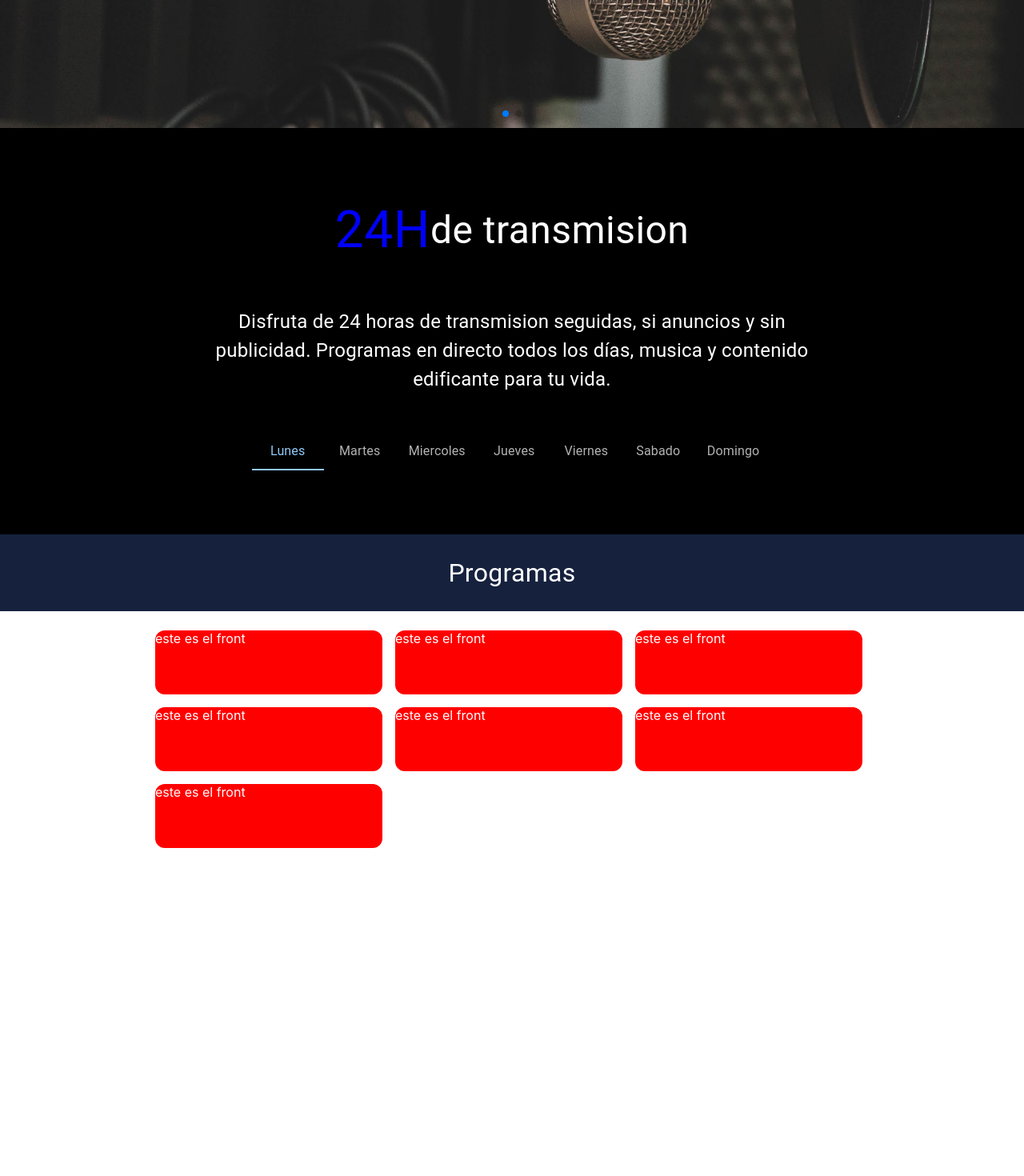
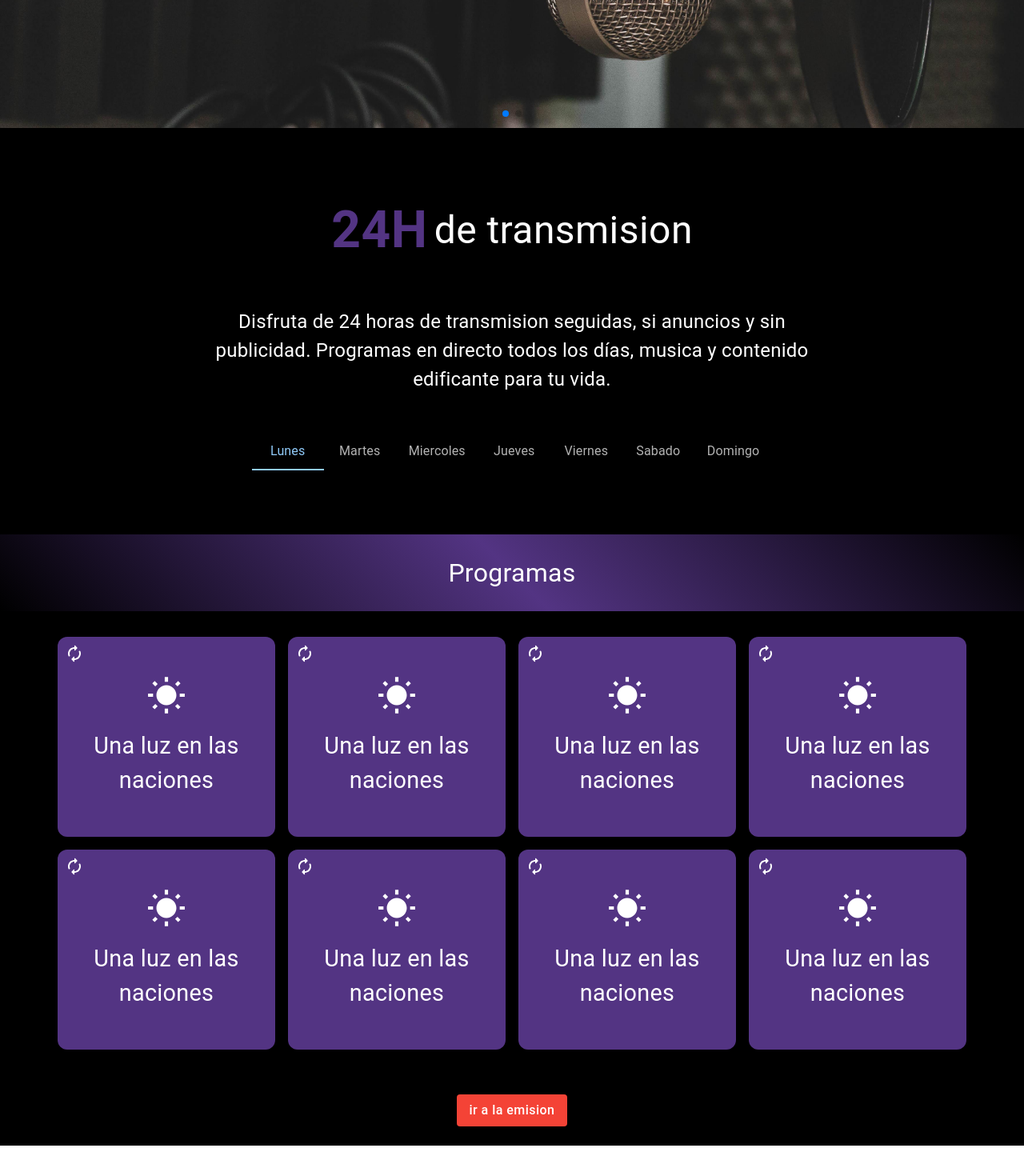
Before and after one commit to devDanielCol/besorradio, a React (Create React App) app: page / in a window 1280 px wide. Shown: the part 400-1870 px from the top of the page at 80% size. After the commit the page ends 1832 px from the top, so only its background shows below. Built offline with nearby package versions, Linux system fonts and the light colour scheme.

Commit message:
end home page

```diff
--- /dev/null
+++ b/src/components/BannerStreaming/BannerStreaming.tsx
@@ -0,0 +1,35 @@
+import * as React from "react";
+import { Container, Box, Button } from "@mui/material";
+
+const BannerStreaming = () => {
+  return (
+    <Box
+      sx={{
+        py: { xs: 1.5, md: 3 },
+        background: "black",
+      }}
+    >
+      <Container
+        sx={{ display: "flex", justifyContent: "center", alignItems: "center" }}
+      >
+        <Button
+          variant="contained"
+          color="error"
+          sx={{
+            color: "white",
+            textAlign: "center",
+            fontSize: {
+              xs: "1rem",
+              md: "1rem",
+            },
+            textTransform: "lowercase",
+          }}
+        >
+          Ir a la Emision
+        </Button>
+      </Container>
+    </Box>
+  );
+};
+
+export default BannerStreaming;
--- a/src/components/BannerTop/BannerTop.tsx
+++ b/src/components/BannerTop/BannerTop.tsx
@@ -16,9 +16,10 @@ const BannerTop = () => {
   return (
     <Box
       sx={{
-        background: "linear-gradient(45deg, black, #360084, black);",
+        background: "linear-gradient(45deg, black, #533483, black);",
         color: "white",
         p: 0.5,
+        minWidth: 370,
       }}
       p={0}
       m={0}
--- a/src/components/Carrousell/Molecules/SwiperFirst.tsx
+++ b/src/components/Carrousell/Molecules/SwiperFirst.tsx
@@ -3,7 +3,16 @@ import { Box, IconButton, SxProps, Typography } from "@mui/material";
 import PlayCircleRoundedIcon from "@mui/icons-material/PlayCircleRounded";
 import PauseCircleIcon from "@mui/icons-material/PauseCircle";
 
-const sxIcon: SxProps = { width: 100, height: 100 };
+const sxIcon: SxProps = {
+  width: {
+    xs: 50,
+    md: 100,
+  },
+  height: {
+    xs: 50,
+    md: 100,
+  },
+};
 
 const SwiperFirst = () => {
   const [play, setPlay] = React.useState<boolean>(false);
@@ -16,16 +25,24 @@ const SwiperFirst = () => {
     <Box
       sx={{ height: { md: 400, xs: 200 } }}
       p={3}
-      pl={15}
+      pl={{ xs: 6, md: 15 }}
       color="white"
       display="grid"
       gridTemplateColumns="repeat(2,1fr)"
     >
       <Box>
-        <Typography data-swiper-parallax="-300" fontSize={60}>
+        <Typography
+          fontWeight={700}
+          data-swiper-parallax="-300"
+          fontSize={{ xs: 30, md: 60 }}
+        >
           BesorRadio
         </Typography>
-        <Typography data-swiper-parallax="-100" fontSize={40} mt={4}>
+        <Typography
+          data-swiper-parallax="-100"
+          fontSize={{ xs: 16, md: 40 }}
+          mt={{ xs: 1.5, md: 4 }}
+        >
           Una emisora para refrescar tu alma con el torrente del cielo
         </Typography>
       </Box>
--- a/src/components/Menubar/Atoms/Menubar.tsx
+++ b/src/components/Menubar/Atoms/Menubar.tsx
@@ -63,6 +63,7 @@ const Menubar = () => {
               xs: "100vw",
               md: "auto",
             },
+            minWidth: 370,
           }}
           role="presentation"
         >
@@ -73,6 +74,7 @@ const Menubar = () => {
             pl={3}
             alignItems="center"
             justifyContent="space-between"
+            sx={{ position: "sticky", top: 0, background: "black", zIndex: 2 }}
           >
             <Typography fontSize={12}>Navegación</Typography>
             <IconButton onClick={handleOpenBar}>
--- a/src/components/Navbar/Atoms/Nabvar.tsx
+++ b/src/components/Navbar/Atoms/Nabvar.tsx
@@ -9,7 +9,7 @@ import Menubar from "../../Menubar/Atoms/Menubar";
 const Navbar = () => {
   return (
     <>
-      <AppBar position="sticky" sx={{ top: 0 }}>
+      <AppBar position="sticky" sx={{ top: 0, minWidth: 375 }}>
         <Toolbar disableGutters>
           <Box
             width={"100%"}
--- a/src/components/Programs/Atoms/Programs.tsx
+++ b/src/components/Programs/Atoms/Programs.tsx
@@ -1,31 +1,49 @@
 import * as React from "react";
 import { Box } from "@mui/system";
-import { Container, Typography, Grid } from "@mui/material";
+import { Container, Typography } from "@mui/material";
 import ProgramCard from "../Molecules/ProgramCard";
 
 const Programs = () => {
   return (
     <>
-      <Box sx={{ py: 3, background: "#16213E" }}>
+      <Box
+        sx={{
+          py: { xs: 1.5, md: 3 },
+          background: "linear-gradient(45deg, black, #533483, black);",
+        }}
+      >
         <Container>
           <Typography
             color="white"
             textAlign="center"
             component="h2"
-            fontSize="2rem"
+            fontSize={{
+              xs: "1rem",
+              md: "2rem",
+            }}
           >
             Programas
           </Typography>
         </Container>
       </Box>
-      <Box sx={{ py: 3 }} display="flex" justifyContent="center">
-        <Grid maxWidth="md" container spacing={1}>
-          {[0, 1, 2, 3, 4, 5, 6].map((_, index) => (
-            <Grid key={index} md={4} xs={6}>
-              <ProgramCard />
-            </Grid>
-          ))}
-        </Grid>
+      <Box sx={{ py: 3, background: "black" }}>
+        <Container>
+          <Box
+            sx={{
+              display: "grid",
+              gridTemplateColumns: {
+                xs: "repeat(2,1fr)",
+                md: "repeat(4,1fr)",
+              },
+            }}
+          >
+            {[0, 1, 2, 3, 4, 5, 6, 7].map((e, i) => (
+              <Box key={i} m={1}>
+                <ProgramCard />
+              </Box>
+            ))}
+          </Box>
+        </Container>
       </Box>
     </>
   );
--- a/src/components/Programs/Molecules/ProgramCard.tsx
+++ b/src/components/Programs/Molecules/ProgramCard.tsx
@@ -1,6 +1,9 @@
 import * as React from "react";
-import { Card, SxProps } from "@mui/material";
+import { SxProps, Typography, IconButton } from "@mui/material";
 import { Box } from "@mui/system";
+import WbSunnyIcon from "@mui/icons-material/WbSunny";
+import VisibilityRoundedIcon from "@mui/icons-material/VisibilityRounded";
+import AutorenewRoundedIcon from "@mui/icons-material/AutorenewRounded";
 
 const ProgramCard = () => {
   const [rotate, setRotate] = React.useState<boolean>(false);
@@ -8,12 +11,15 @@ const ProgramCard = () => {
   const rotateBack = rotate ? "360deg" : "180deg";
   const sxCard: SxProps = {
     position: "relative",
-    margin: 1,
-    height: 80,
+    width: "100%",
+    minWidth: 155,
+    height: {
+      xs: 210,
+      md: 250,
+    },
     border: 0,
     boxShadow: 0,
     backgroundColor: "transparent",
-    transform: `perspective(900px)`,
   };
 
   const sxFace: SxProps = {
@@ -25,7 +31,13 @@ const ProgramCard = () => {
     borderRadius: 3,
     backfaceVisibility: "hidden",
     transition: "all .5s cubic-bezier(0.1, 0.57, 0.45, 0.94)",
-    backgroundColor: "red",
+    backgroundColor: rotate ? "#16213E" : "#533483",
+    display: "flex",
+    justifyContent: "center",
+    alignItems: "center",
+    flexDirection: "column",
+    color: "white",
+    overflow: "hidden",
   };
 
   const sxFront: SxProps = {
@@ -40,14 +52,80 @@ const ProgramCard = () => {
   };
 
   return (
-    <Card type-card="program" onClick={handleRotate} sx={sxCard}>
+    <Box type-card="program" sx={sxCard}>
       <Box face-type="front" component="div" sx={{ ...sxFront, ...sxFace }}>
-        este es el front
+        <WbSunnyIcon
+          sx={{
+            width: {
+              xs: 38,
+              md: 50,
+            },
+            height: {
+              xs: 38,
+              md: 50,
+            },
+            mb: 2,
+          }}
+        />
+        <Typography
+          onClick={handleRotate}
+          sx={{
+            fontSize: {
+              xs: "1rem",
+              md: "1.8rem",
+            },
+            textAlign: "center",
+            maxWidth: "85%",
+            cursor: "pointer",
+            "&:hover": {
+              textDecoration: "underline",
+            },
+          }}
+        >
+          Una luz en las naciones
+        </Typography>
       </Box>
       <Box face-type="back" component="div" sx={{ ...sxBack, ...sxFace }}>
-        este es el back
+        <Typography
+          fontSize={{
+            xs: 10,
+            md: 12,
+          }}
+          mb={1}
+        >
+          ¿Qué es?
+        </Typography>
+        <Typography
+          sx={{
+            fontSize: {
+              xs: 12,
+              md: 14,
+            },
+            textAlign: "center",
+            maxWidth: "85%",
+          }}
+        >
+          Es un programa en el cual se habla sobre la importancia de predicar y
+          extender el mensaje de Dios a todo el mundo.
+        </Typography>
+        <Box
+          mt={{
+            xs: 1,
+            md: 2,
+          }}
+        >
+          <IconButton>
+            <VisibilityRoundedIcon />
+          </IconButton>
+        </Box>
       </Box>
-    </Card>
+      <IconButton
+        sx={{ position: "relative", top: 1, left: 1 }}
+        onClick={handleRotate}
+      >
+        <AutorenewRoundedIcon />
+      </IconButton>
+    </Box>
   );
 };
 
--- a/src/components/Schedules/Atoms/Schedules.tsx
+++ b/src/components/Schedules/Atoms/Schedules.tsx
@@ -5,16 +5,23 @@ import SchedulDaysTab from "../Molecules/SchedulDaysTab";
 
 const Schedules = () => {
   return (
-    <Box sx={{ py: 10, bgcolor: "black", color: "white" }}>
+    <Box sx={{ py: { xs: 4, md: 10 }, bgcolor: "black", color: "white" }}>
       <Container>
         <Box display="flex" alignItems="center" justifyContent="center">
-          <Typography fontSize={"4rem"} color="blue">
+          <Typography
+            mr={1}
+            fontSize={{ xs: "1.5rem", md: "4rem" }}
+            color="#533483"
+            fontWeight={700}
+          >
             24H
           </Typography>
-          <Typography fontSize={"3rem"}>de transmision</Typography>
+          <Typography fontSize={{ xs: "1.5rem", md: "3rem" }}>
+            de transmision
+          </Typography>
         </Box>
         <Box
-          sx={{ py: 6 }}
+          sx={{ py: { xs: 3, md: 6 } }}
           display="flex"
           alignItems="center"
           justifyContent="center"
@@ -22,7 +29,7 @@ const Schedules = () => {
           <Typography
             maxWidth={{ xs: "90%", md: "70%" }}
             textAlign="center"
-            fontSize={"1.5rem"}
+            fontSize={{ xs: "0.8rem", md: "1.5rem" }}
           >
             Disfruta de 24 horas de transmision seguidas, si anuncios y sin
             publicidad. Programas en directo todos los días, musica y contenido
--- a/src/pages/_App.tsx
+++ b/src/pages/_App.tsx
@@ -4,6 +4,7 @@ import Carrousell from "../components/Carrousell/Atoms/Carrousell";
 import Header from "../layout/Header/Index";
 import Schedules from "../components/Schedules/Atoms/Schedules";
 import Programs from "../components/Programs/Atoms/Programs";
+import BannerStreaming from "../components/BannerStreaming/BannerStreaming";
 
 const App = () => {
   const darkTheme = createTheme({
@@ -18,7 +19,7 @@ const App = () => {
       <Carrousell></Carrousell>
       <Schedules />
       <Programs />
-      <div style={{ height: "200vh", width: "100%" }}></div>
+      <BannerStreaming />
     </ThemeProvider>
   );
 };
```
